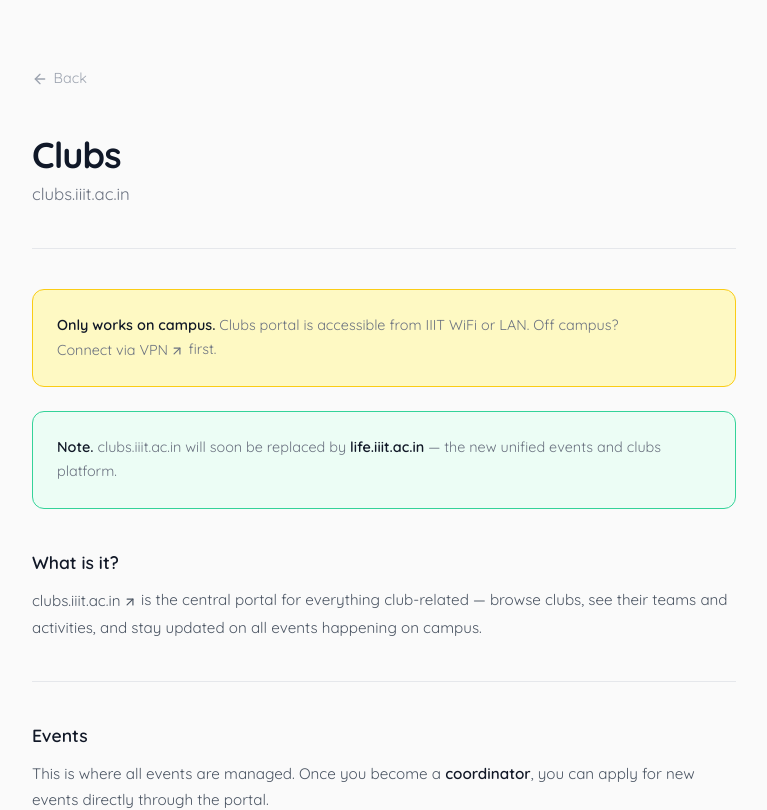
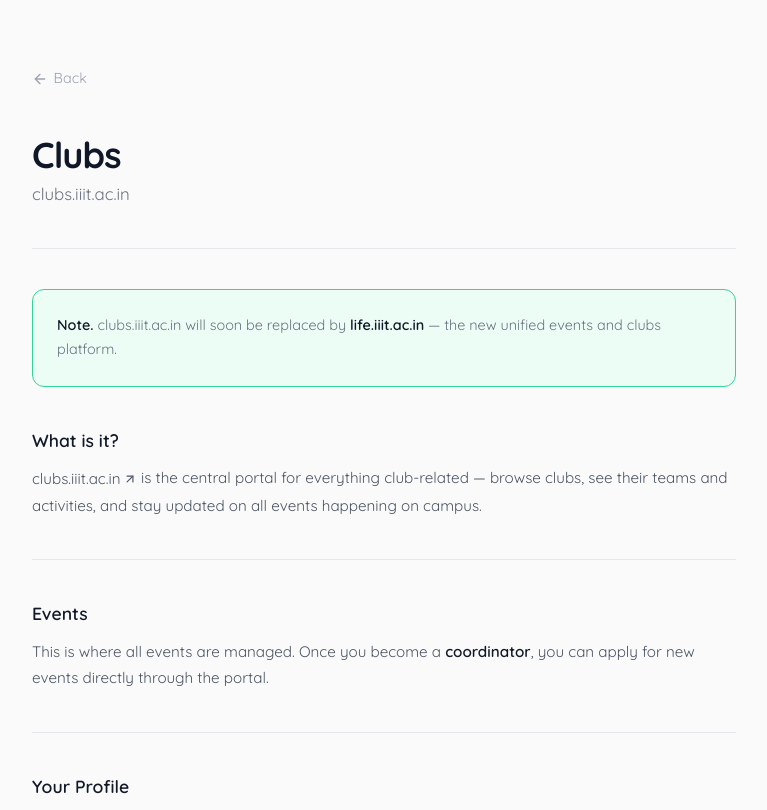
Before and after one commit to sanyamseac/itp, a SvelteKit app: page /clubs in a window 1280 px wide. Shown: the top 810 px of the page, without its empty margins (256-1023 px from the left). Built offline with nearby package versions, Linux system fonts and the light colour scheme.

Commit message:
minor edits

```diff
--- a/src/routes/clubs/+page.svelte
+++ b/src/routes/clubs/+page.svelte
@@ -13,14 +13,6 @@
 		<p class="subtitle">clubs.iiit.ac.in</p>
 
 		<div class="section-divider"></div>
-
-		<div class="info-box" style="background: #fef9c3; border-color: #facc15;">
-			<p>
-				<strong>Only works on campus.</strong> Clubs portal is accessible from IIIT WiFi
-				or LAN. Off campus?
-				<a href="/vpn" class="inline-link">Connect via VPN <ArrowUpRight size={14} /></a> first.
-			</p>
-		</div>
 
 		<div class="info-box" style="background: #ecfdf5; border-color: #34d399;">
 			<p>
--- a/src/routes/couriers/+page.svelte
+++ b/src/routes/couriers/+page.svelte
@@ -38,7 +38,10 @@
 
 		<h2>How to Use</h2>
 		<p>
-			Just check the portal to see if your courier has been delivered, then head to
+			You will get an email everytime any of your order is delivered. Remember to add your mobile number on
+			<a href="https://couriers.iiit.ac.in" target="_blank" rel="noopener noreferrer" class="inline-link">
+				couriers.iiit.ac.in <ArrowUpRight size={14} /></a>.
+			Alternatively, just check the portal to see if your courier has been delivered, then head to
 			Nilgiri and collect it.
 		</p>
 
```
